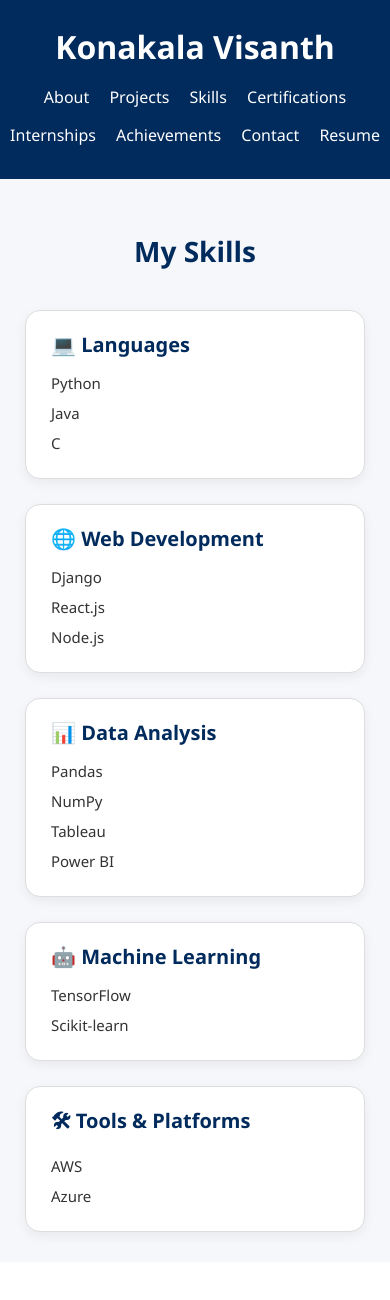
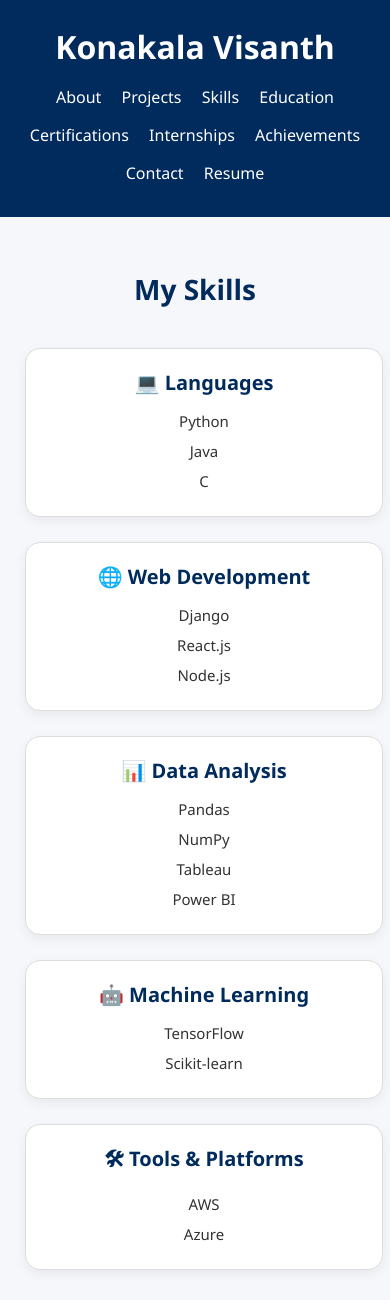
Before and after one commit to Visanth1249/Portifolio, a Flask app: page /skills in a window 390 px wide. Before the commit the page ends 1241 px from the top, so only its background shows below. Run offline with Flask 3, Linux system fonts and the light colour scheme.

Commit message:
Update education route, styles and layout

```diff
--- a/app.py
+++ b/app.py
@@ -30,6 +30,10 @@ def internships():
 def achievements():
     return render_template("achievements.html")
 
+@app.route("/education")
+def education():
+    return render_template("education.html")
+
 @app.route("/resume")
 def resume():
     return send_from_directory("resume", "Visanth_final_updated_resume 1.pdf", as_attachment=False)
--- a/static/css/style.css
+++ b/static/css/style.css
@@ -482,12 +482,53 @@ footer {
 
 /* Responsive for mobile */
 @media (max-width: 768px) {
-    .about-container {
+    .about-container,
+    .projects-container,
+    .skills-container {
         flex-direction: column;
+        align-items: center;
         text-align: center;
     }
 
     .about-text {
         padding: 0 10px;
     }
+
+    .project-card,
+    .skill-card,
+    .cert-card {
+        width: 90%;
+    }
 }
+
+.education-section {
+  padding: 40px 20px;
+  background-color: #f9f9f9;
+}
+
+.education-section h2 {
+  text-align: center;
+  margin-bottom: 30px;
+  font-size: 28px;
+  color: #333;
+}
+
+.edu-card {
+  background: #fff;
+  padding: 20px;
+  margin: 15px auto;
+  max-width: 800px;
+  border-radius: 12px;
+  box-shadow: 0 4px 12px rgba(0, 0, 0, 0.1);
+}
+
+.edu-card h3 {
+  margin-bottom: 5px;
+  color: #2c3e50;
+}
+
+.edu-card p {
+  margin: 5px 0;
+  font-size: 15px;
+  color: #444;
+}
--- a/templates/base.html
+++ b/templates/base.html
@@ -2,7 +2,9 @@
 <html>
 <head>
     <title>Visanth Portfolio</title>
+    <meta name="viewport" content="width=device-width, initial-scale=1.0">
     <link rel="stylesheet" href="{{ url_for('static', filename='css/style.css') }}">
+
 </head>
 <body>
 <header>
@@ -11,6 +13,7 @@
         <a href="/">About</a>
         <a href="/projects">Projects</a>
         <a href="/skills">Skills</a>
+        <a href="/education">Education</a>
         <a href="/certifications">Certifications</a>
         <a href="/internships">Internships</a>
         <a href="/achievements">Achievements</a>
```
Also changed, not shown: templates/education.html (+29 -0 lines).
